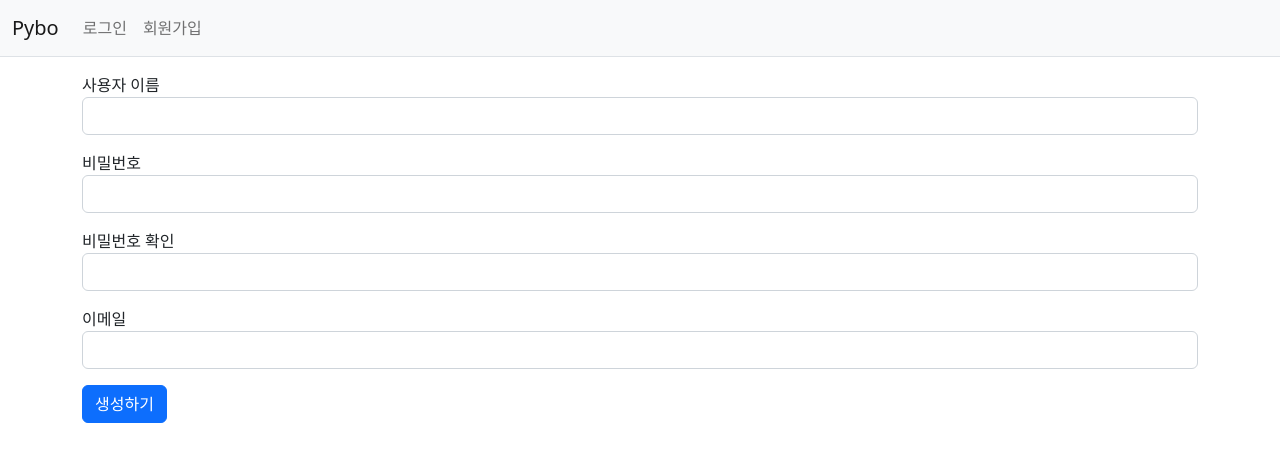
After one commit to e9e9e9/jumpToDjango, a Django app: page /common/signup/ in a window 1280 px wide. The commit adds this page. Shown: the top 462 px of the page. Run offline with Django 4.2, Linux system fonts and the light colour scheme.

Commit message:
Apply Signup

```diff
--- /dev/null
+++ b/common/forms.py
@@ -0,0 +1,11 @@
+from django import forms
+from django.contrib.auth.forms import UserCreationForm
+from django.contrib.auth.models import User
+
+
+class UserForm(UserCreationForm):
+    email = forms.EmailField(label="이메일")
+
+    class Meta:
+        model = User
+        fields = ("username", "password1", "password2", "email")
--- a/common/urls.py
+++ b/common/urls.py
@@ -1,9 +1,11 @@
 from django.urls import path
 from django.contrib.auth import views as auth_views
+from . import views
 
 app_name = 'common'
 
 urlpatterns = [
     path('login/', auth_views.LoginView.as_view(template_name='common/login.html'), name='login'),
-    path('logout/', auth_views.LogoutView.as_view(), name='logout')
+    path('logout/', auth_views.LogoutView.as_view(), name='logout'),
+    path('signup/', views.signup, name='signup'),
 ]
--- a/common/views.py
+++ b/common/views.py
@@ -1,3 +1,18 @@
-from django.shortcuts import render
+from django.contrib.auth import authenticate, login
+from django.shortcuts import render, redirect
+from common.forms import UserForm
 
-# Create your views here.
+
+def signup(request):
+    if request.method == "POST":
+        form = UserForm(request.POST)
+        if form.is_valid():
+            form.save()
+            username = form.cleaned_data.get('username')
+            raw_password = form.cleaned_data.get('password1')
+            user = authenticate(username=username, password=raw_password)  # 사용자 인증
+            login(request, user)  # 로그인
+            return redirect('index')
+    else:
+        form = UserForm()
+    return render(request, 'common/signup.html', {'form': form})
--- a/pybo/models.py
+++ b/pybo/models.py
@@ -1,7 +1,9 @@
 from django.db import models
+from django.contrib.auth.models import User
 
 # Create your models here.
 class Question(models.Model):
+    author = models.ForeignKey(User, on_delete=models.CASCADE)
     subject = models.CharField(max_length=200)
     content = models.TextField()
     create_date = models.DateTimeField()
@@ -10,6 +12,7 @@ class Question(models.Model):
         return self.subject
 
 class Answer(models.Model):
+    author = models.ForeignKey(User, on_delete=models.CASCADE)
     question = models.ForeignKey(Question, on_delete=models.CASCADE)
     content = models.TextField()
     create_date = models.DateTimeField()
--- a/pybo/views.py
+++ b/pybo/views.py
@@ -4,6 +4,7 @@ from .models import Question
 from .forms import QuestionForm, AnswerForm
 from django.http import HttpResponseNotAllowed
 from django.core.paginator import Paginator
+from django.contrib.auth.decorators import login_required
 
 def index(request):
     page = request.GET.get('page', '1')  # 페이지
@@ -19,12 +20,14 @@ def detail(request, question_id):
     context = {'question': question}
     return render(request, 'pybo/question_detail.html', context)
 
+@login_required(login_url='common:login')
 def answer_create(request, question_id):
     question = get_object_or_404(Question, pk=question_id)
     if request.method == "POST":
         form = AnswerForm(request.POST)
         if form.is_valid():
             answer = form.save(commit=False)
+            answer.author = request.user  # author 속성에 로그인 계정 저장
             answer.create_date = timezone.now()
             answer.question = question
             answer.save()
@@ -34,12 +37,14 @@ def answer_create(request, question_id):
     context = {'question': question, 'form': form}
     return render(request, 'pybo/question_detail.html', context)
 
+@login_required(login_url='common:login')
 def question_create(request):
     if request.method == 'POST':
         form = QuestionForm(request.POST)
         if form.is_valid():
             # commit=False 임시 저장의 의미
             question = form.save(commit=False)
+            question.author = request.user  # author 속성에 로그인 계정 저장
             question.create_date = timezone.now()
             question.save()
             return redirect('pybo:index')
--- a/templates/common/login.html
+++ b/templates/common/login.html
@@ -3,6 +3,7 @@
 <div class="container my-3">
     <form method="post" action="{% url 'common:login' %}">
         {% csrf_token %}
+        <input type="hidden" name="next" value="{{ next }}">  <!-- 로그인 성공후 이동되는 URL -->
         {% include "form_errors.html" %}
         <div class="mb-3">
             <label for="username">사용자ID</label>
--- /dev/null
+++ b/templates/common/signup.html
@@ -0,0 +1,30 @@
+{% extends "base.html" %}
+{% block content %}
+<div class="container my-3">
+    <form method="post" action="{% url 'common:signup' %}">
+        {% csrf_token %}
+        {% include "form_errors.html" %}
+        <div class="mb-3">
+            <label for="username">사용자 이름</label>
+            <input type="text" class="form-control" name="username" id="username"
+                   value="{{ form.username.value|default_if_none:'' }}">
+        </div>
+        <div class="mb-3">
+            <label for="password1">비밀번호</label>
+            <input type="password" class="form-control" name="password1" id="password1"
+                   value="{{ form.password1.value|default_if_none:'' }}">
+        </div>
+        <div class="mb-3">
+            <label for="password2">비밀번호 확인</label>
+            <input type="password" class="form-control" name="password2" id="password2"
+                   value="{{ form.password2.value|default_if_none:'' }}">
+        </div>
+        <div class="mb-3">
+            <label for="email">이메일</label>
+            <input type="text" class="form-control" name="email" id="email"
+                   value="{{ form.email.value|default_if_none:'' }}">
+        </div>
+        <button type="submit" class="btn btn-primary">생성하기</button>
+    </form>
+</div>
+{% endblock %}
--- a/templates/navbar.html
+++ b/templates/navbar.html
@@ -19,6 +19,11 @@
                     <a class="nav-link" href="{% url 'common:login' %}"> 로그인 </a>
                     {% endif %}
                 </li>
+                <li>
+                    {% if not user.is_authenticated %}
+                    <a class="nav-link" href="{% url 'common:signup' %}">회원가입</a>
+                    {% endif %}
+                </li>
             </ul>
         </div>
     </div>
--- a/templates/pybo/question_detail.html
+++ b/templates/pybo/question_detail.html
@@ -54,6 +54,7 @@
         <div class="mb-3">
             <label for="content" class="form-label">답변내용</label>
             <textarea
+                {% if not user.is_authenticated %}disabled{% endif %}
                 name="content"
                 id="content"
                 class="form-control"
```
Also changed, not shown: db.sqlite3, pybo/migrations/0002_question_author.py (added), pybo/migrations/0003_answer_author.py (added).
